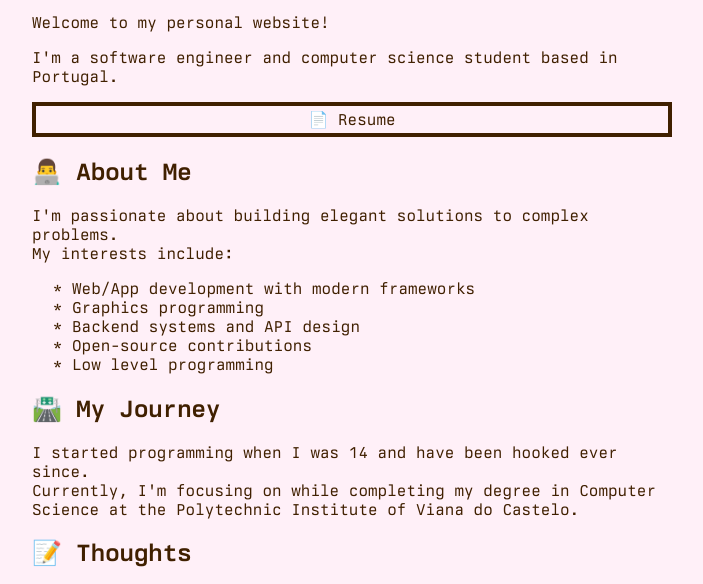
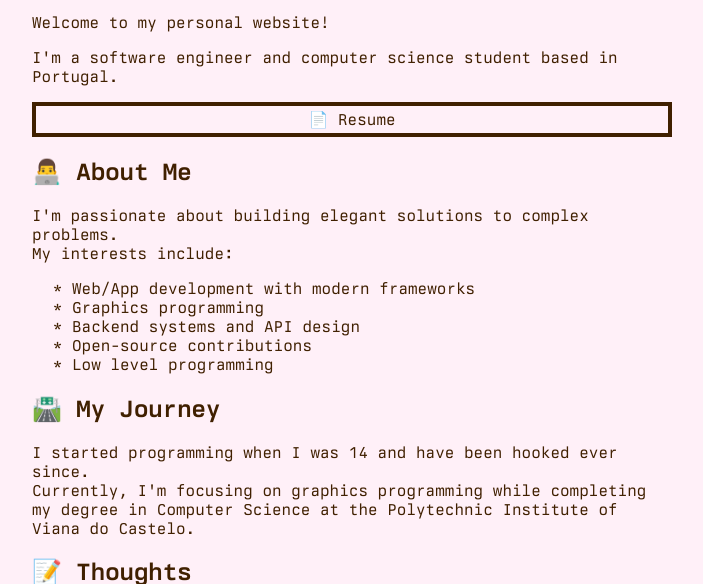
Before and after one commit to lucascompython/website, an Astro site: page / in a window 1280 px wide. Shown: the part 177-761 px from the top of the page, without its empty margins (288-991 px from the left). Built offline with nearby package versions, Linux system fonts and the light colour scheme; Astro itself is replaced by a stand-in of ours.

```diff
--- a/src/pages/index.astro
+++ b/src/pages/index.astro
@@ -35,7 +35,7 @@
     <p>
         I started programming when I was 14 and have been hooked ever since.
         <br />
-        Currently, I'm focusing on while completing my degree in Computer Science
+        Currently, I'm focusing on graphics programming while completing my degree in Computer Science
         at the Polytechnic Institute of Viana do Castelo.
     </p>
     <h2>📝 Thoughts</h2>
```
Also changed, not shown: public/favicon.svg.
